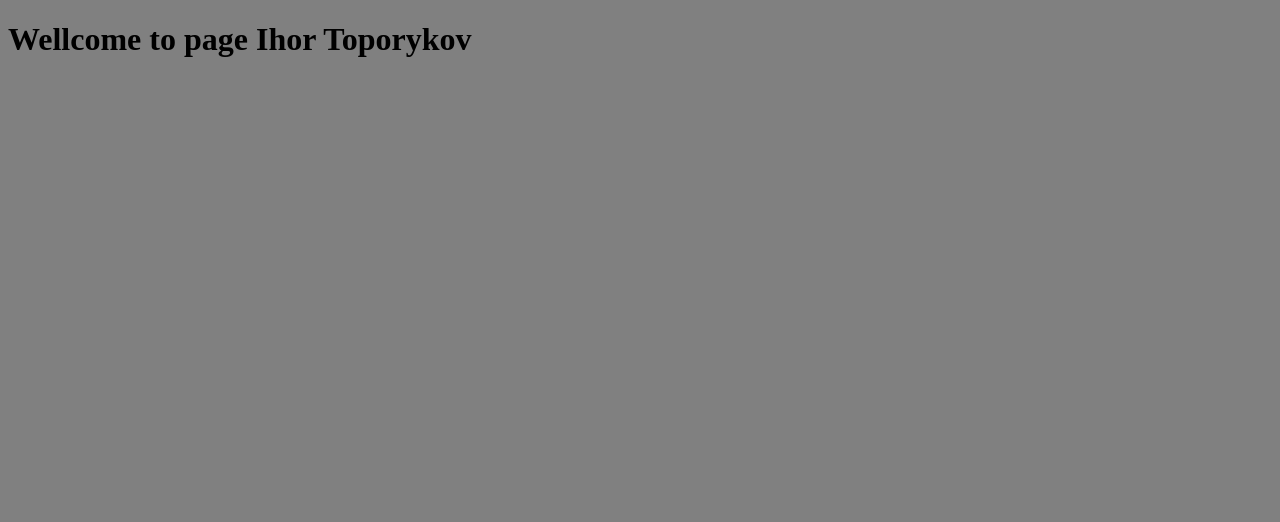
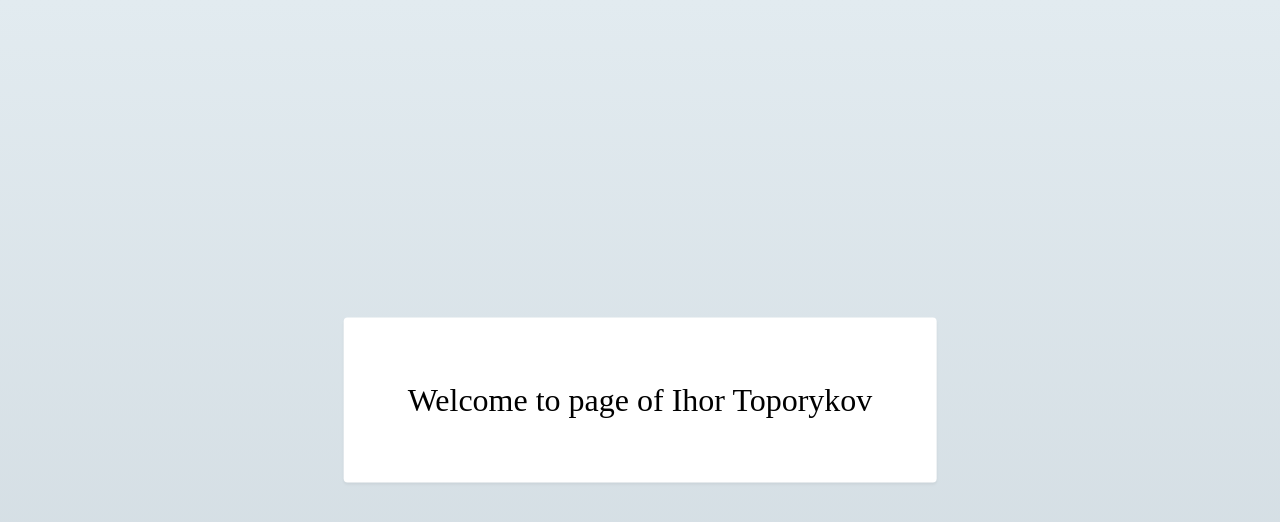
Before and after one commit to i-top/i-top.github.io, a plain HTML site: page index.html in a window 1280 px wide. Drawn offline with Linux system fonts and the light colour scheme.

Commit message:
Стили

```diff
--- /dev/null
+++ b/css/style.css
@@ -0,0 +1,21 @@
+body {
+  position: relative;
+  margin: 0;
+  min-height: 100vh;
+	background-image: linear-gradient(to top, #cfd9df, #e2ebf0);
+}
+
+h1 {
+  position: absolute;
+  top: 50%;
+  left: 50%;
+  margin: 0;
+  padding: 64px;
+  font-weight: 400;
+  font-size: 32px;
+  font-family: "Times New Roman", serif;
+  background-color: #ffffff;
+  border-radius: 4px;
+  box-shadow: 0 2px 3px 0 rgba(0,0,0,0.06);
+  transform: translate(-50%, -50%);
+}
--- a/index.html
+++ b/index.html
@@ -1,15 +1,11 @@
 <!DOCTYPE html>
-<html lang="ru">
+<html lang="en">
 <head>
-	<style>
-		body {
-			background-color: gray;
-		}
-	</style>
-	<meta charset="UTF-8">
-	<title>Ihor Toporykov</title>
+  <meta charset="UTF-8">
+  <title>Ihor Toporykov</title>
+  <link rel="stylesheet" href="css/style.css">
 </head>
 <body>
-	<h1>Wellcome to page Ihor Toporykov</h1>
+	<h1>Welcome to page of Ihor Toporykov</h1>
 </body>
 </html>
```
